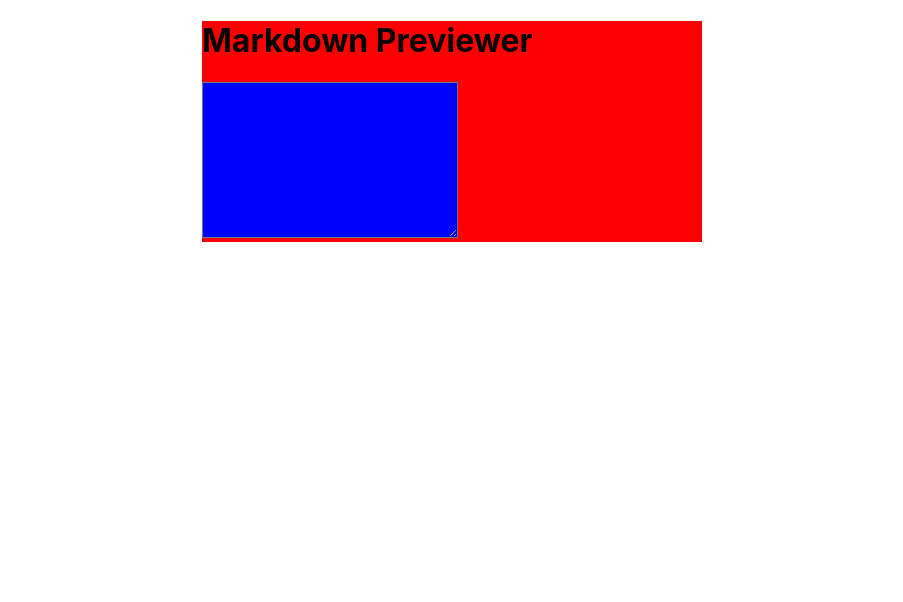
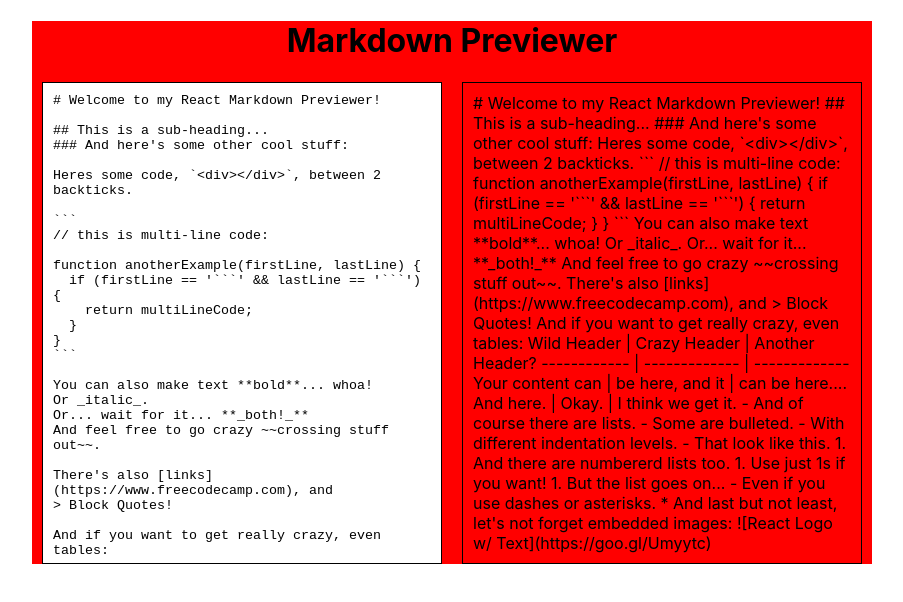
Before and after one commit to shanf-gh/FCC, a React (Create React App) app in the folder new_curriculum_projects/markdown_previewer/: page / in a window 1280 px wide. Shown: the top 602 px of the page, without its empty margins (188-1091 px from the left). Built offline with nearby package versions, Linux system fonts and the light colour scheme.

Commit message:
Added state, handleChange and basic styling

```diff
--- a/new_curriculum_projects/markdown_previewer/public/index.html
+++ b/new_curriculum_projects/markdown_previewer/public/index.html
@@ -19,6 +19,7 @@
       work correctly both with client-side routing and a non-root public URL.
       Learn how to configure a non-root public URL by running `npm run build`.
     -->
+    <script> src="https://cdnjs.com/libraries/marked"</script>
     <title>Markdown Previewer</title>
   </head>
   <body>
@@ -36,5 +37,6 @@
       To begin the development, run `npm start` or `yarn start`.
       To create a production bundle, use `npm run build` or `yarn build`.
     -->
+    <script src="https://cdn.freecodecamp.org/testable-projects-fcc/v1/bundle.js"></script>
   </body>
 </html>
--- a/new_curriculum_projects/markdown_previewer/src/App.css
+++ b/new_curriculum_projects/markdown_previewer/src/App.css
@@ -1,16 +1,26 @@
 #markdown-box {
     background-color: red;
-    width: 500px;
+    width: 840px;
     height: 100%;
     margin: auto;
+    text-align: center;
 }
 
-#text-area {
+#textbox {
     height: 80%;
+    display: flex;
+    text-align: left;
 }
 
 textarea, #preview {
     width: 50%;
-    height: 100%;
-    background-color: blue;
+    height: auto;
+    margin: 0 10px;
+    padding: 10px;
+    border: 1px solid black;
 }
+
+textarea{
+    resize: none;
+    overflow: auto;
+}
--- a/new_curriculum_projects/markdown_previewer/src/App.js
+++ b/new_curriculum_projects/markdown_previewer/src/App.js
@@ -2,17 +2,84 @@ import React, { Component } from 'react';
 import './App.css';
 
 class App extends Component {
+  state = {
+    text: placeholder,
+  }
+
+  handleChange = (e) => {
+    this.setState({
+      text: e.target.value
+    });
+  }
+
   render() {
     return (
       <div id="markdown-box">
         <h1>Markdown Previewer</h1>
-        <div id="text-area">
-          <textarea name="text-input" id="" cols="30" rows="10"></textarea>
-          <div id="preview"></div>
+        <div id="textbox">
+          <textarea
+            id="editor"
+            name="text-input"
+            onChange={this.handleChange}
+            value={this.state.text}
+            placeholder="Type some text here..."
+            rows="1"
+          ></textarea>
+          <div id="preview">
+            {this.state.text}
+          </div>
         </div>
       </div>
     );
   }
 }
 
+const placeholder =
+  `# Welcome to my React Markdown Previewer!
+
+## This is a sub-heading...
+### And here's some other cool stuff:
+
+Heres some code, \`<div></div>\`, between 2 backticks.
+
+\`\`\`
+// this is multi-line code:
+
+function anotherExample(firstLine, lastLine) {
+  if (firstLine == '\`\`\`' && lastLine == '\`\`\`') {
+    return multiLineCode;
+  }
+}
+\`\`\`
+
+You can also make text **bold**... whoa!
+Or _italic_.
+Or... wait for it... **_both!_**
+And feel free to go crazy ~~crossing stuff out~~.
+
+There's also [links](https://www.freecodecamp.com), and
+> Block Quotes!
+
+And if you want to get really crazy, even tables:
+
+Wild Header | Crazy Header | Another Header?
+------------ | ------------- | -------------
+Your content can | be here, and it | can be here....
+And here. | Okay. | I think we get it.
+
+- And of course there are lists.
+  - Some are bulleted.
+     - With different indentation levels.
+        - That look like this.
+
+
+1. And there are numbererd lists too.
+1. Use just 1s if you want!
+1. But the list goes on...
+- Even if you use dashes or asterisks.
+* And last but not least, let's not forget embedded images:
+
+![React Logo w/ Text](https://goo.gl/Umyytc)
+`;
+
 export default App;
```
